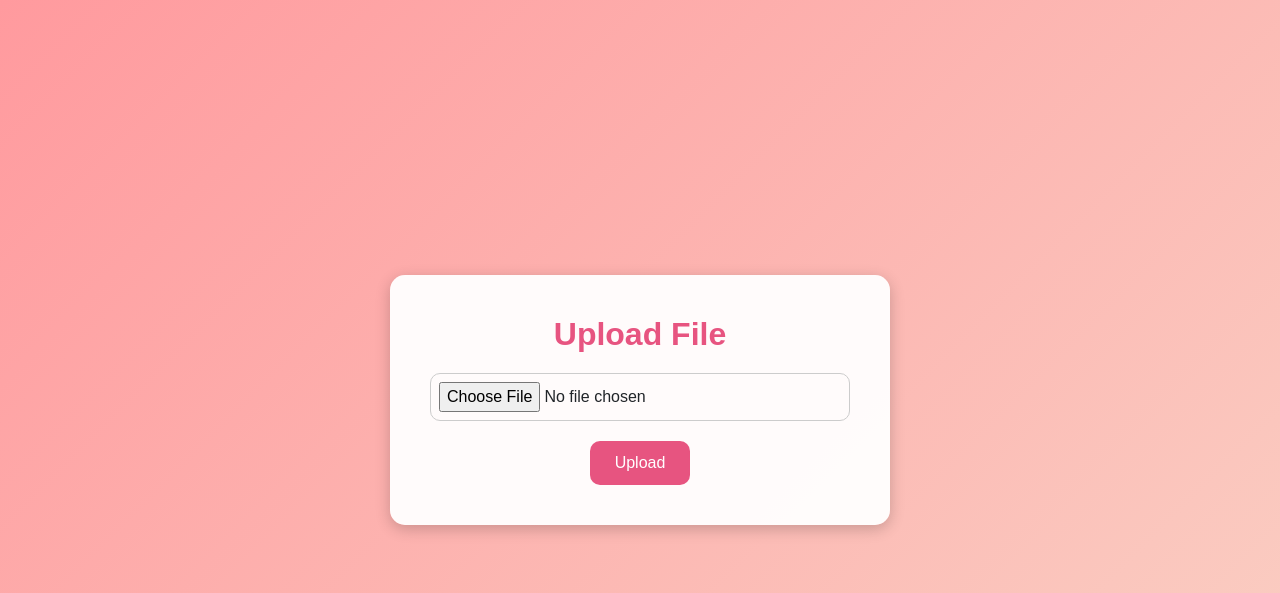
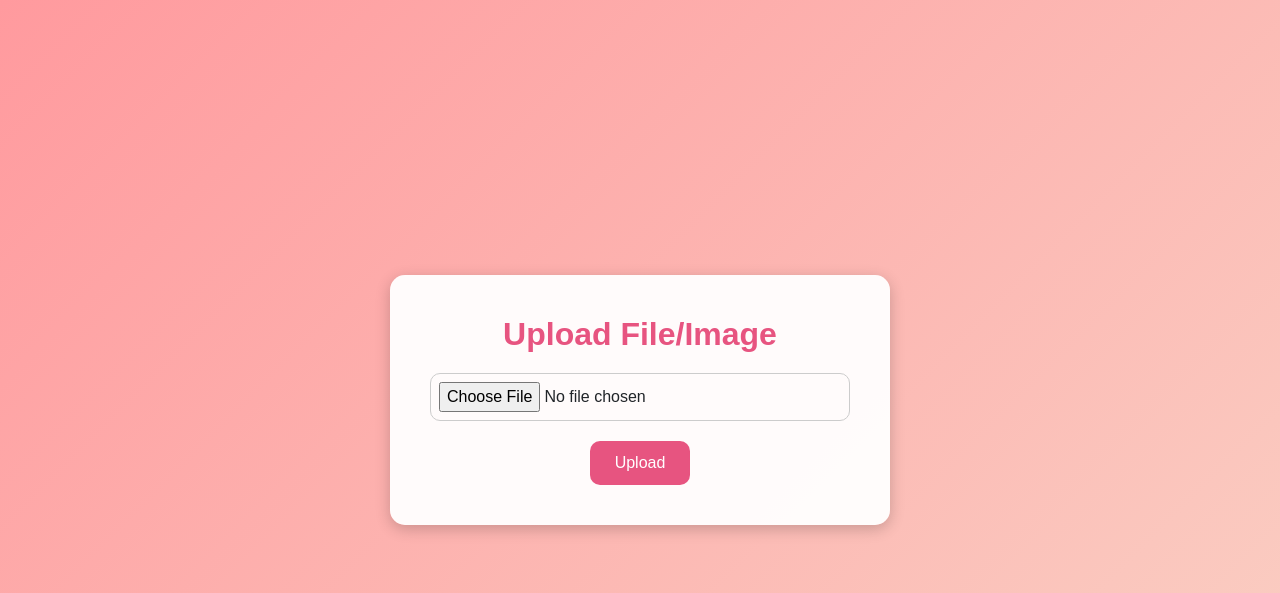
Before and after one commit to marymaeeeeeeq/quinio_marymae, a CodeIgniter app: page /students/upload in a window 1280 px wide. Shown: the top 593 px of the page. Run offline with CodeIgniter, Linux system fonts and the light colour scheme; the visitor is signed in with stand-in values (Sample User, id 1); data that the repository does not hold is empty; some libraries are stand-ins or nearby versions.

Commit message:
Latest commit

```diff
--- a/app/controllers/StudentController.php
+++ b/app/controllers/StudentController.php
@@ -75,7 +75,7 @@ class StudentController extends Controller {
         $this->upload
             ->max_size(5)
             ->min_size(1)
-            ->set_dir('uploads')
+            ->set_dir('uploads/')
             ->allowed_extensions(['jpg','jpeg','png','gif'])
             ->allowed_mimes(['image/jpg','image/jpeg','image/png','image/gif'])
             ->is_image()
--- a/app/views/upload_form.php
+++ b/app/views/upload_form.php
@@ -59,7 +59,7 @@
 </head>
 <body>
   <div class="upload-box">
-    <h2>Upload File</h2>
+    <h2>Upload File/Image</h2>
 
     <?php if(!empty($errors)) : ?>
       <?php foreach($errors as $error) : ?>
@@ -68,7 +68,7 @@
     <?php endif; ?>
 
     <form action="<?= site_url('students/do_upload'); ?>" method="post" enctype="multipart/form-data">
-      <input type="file" name="userfile" required>
+      <input type="file" name="student_image" required>
       <br>
       <input type="submit" value="Upload">
     </form>
```
